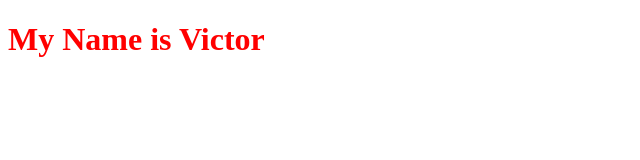
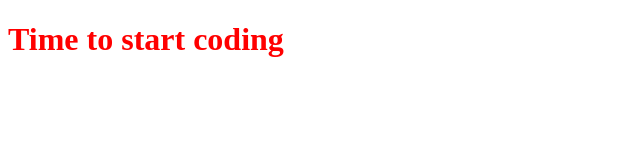
Before and after one commit to FezzCodes/First-github-project, a plain HTML site: page index.html in a window 1280 px wide. Shown: the whole page, without its empty margins (0-640 px from the left). Drawn offline with Linux system fonts and the light colour scheme.

Commit message:
Time to start coding

```diff
--- a/index.html
+++ b/index.html
@@ -8,6 +8,8 @@
     <link rel="stylesheet" href="styles.css">
 </head>
 <body>
-    <h1> My Name is Victor</h1>
+    <h1> Time to start coding
+
+    </h1>
 </body>
 </html>
```
